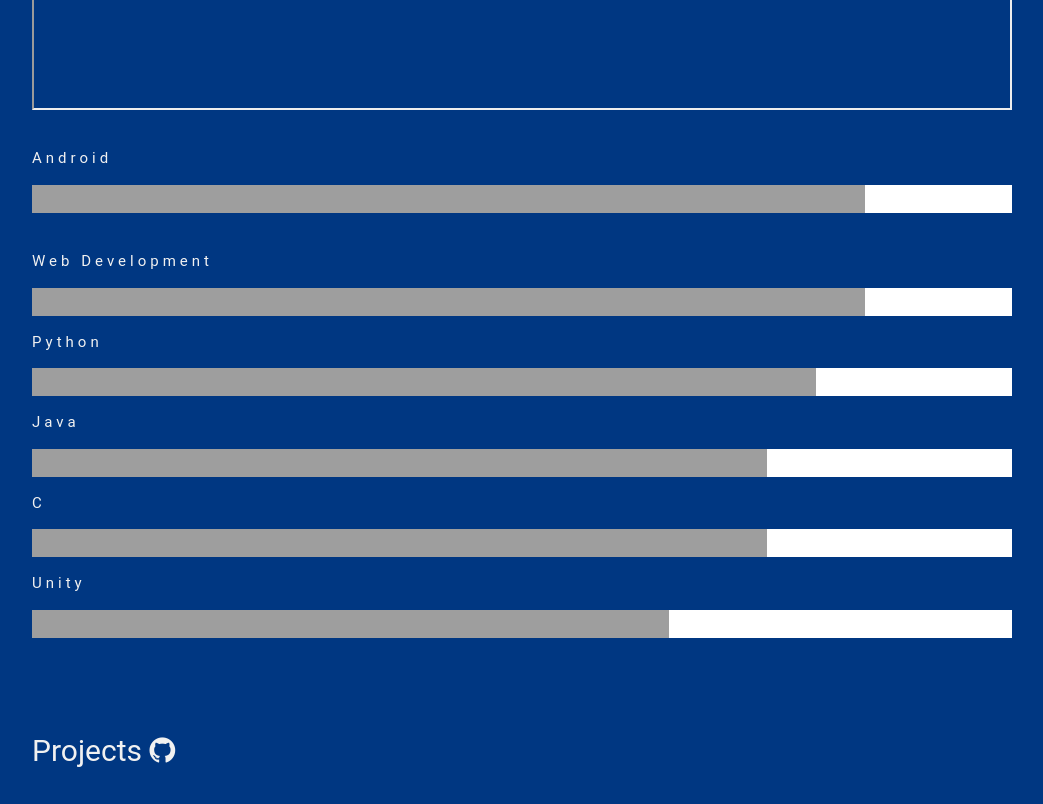
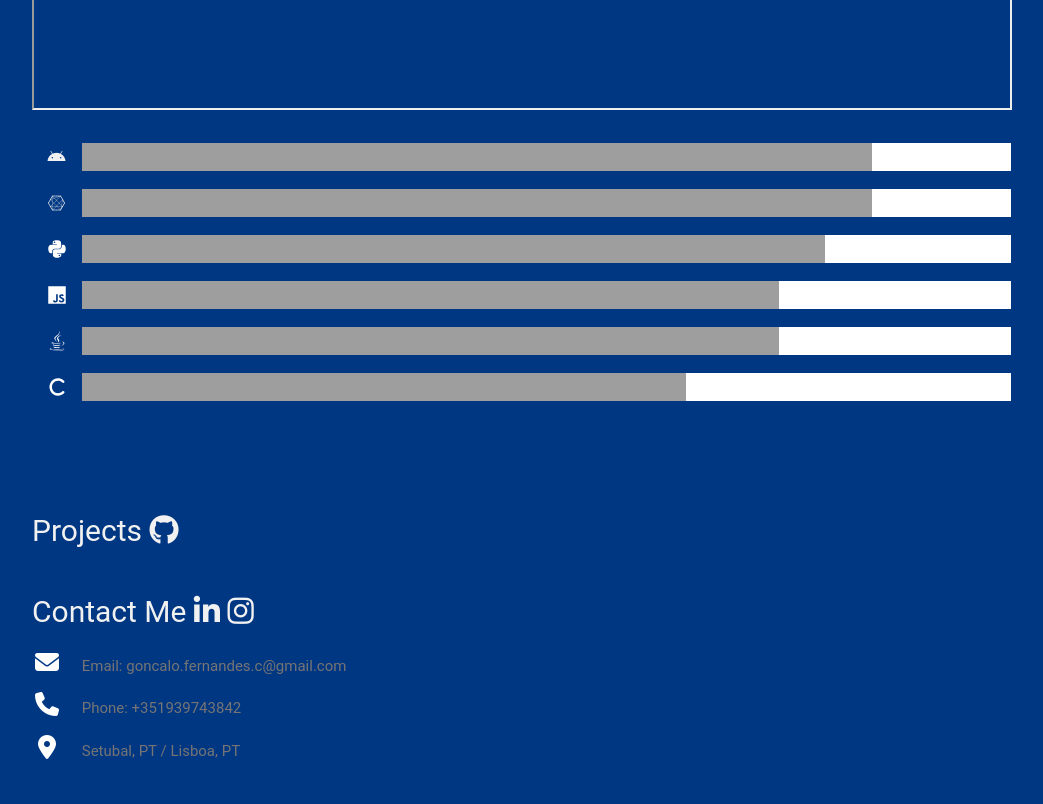
Before and after one commit to GoncaloFernandesCosta/PersonalWebSite, a plain HTML site: page index.html in a window 1280 px wide. Shown: the part 960-1764 px from the top of the page, without its empty margins (178-1221 px from the left). Drawn offline with nearby package versions, Linux system fonts and the light colour scheme.

Commit message:
update skills (ui-icons)

```diff
--- a/css/styles.css
+++ b/css/styles.css
@@ -3,6 +3,18 @@ body, h1,h2,h3,h4,h5,h6 {font-family: "Roboto", sans-serif}
 .cv{
     width: 100%;
     height: 500px;
+}
+
+.icon{
+    width: 20px;
+    height: 20px;
+}
+
+table{
+    border-spacing: 0 1em;
+}
+table tr th{
+    width: 5%;
 }
 
 .w3-row-padding img {margin-bottom: 12px}
--- a/index.html
+++ b/index.html
@@ -1,6 +1,7 @@
-<!DOCTYPE html>
 <html>
 <title>Gonçalo Fernandes Costa</title>
+
+<head>
   <meta charset="UTF-8">
   <meta name="viewport" content="width=device-width, initial-scale=1">
   <link rel="stylesheet" href="https://www.w3schools.com/w3css/4/w3.css">
@@ -8,6 +9,9 @@
   <link rel="stylesheet" href="https://cdnjs.cloudflare.com/ajax/libs/font-awesome/4.7.0/css/font-awesome.min.css">
   <link rel="stylesheet" href="css/styles.css">
   <link rel="shortcut icon" type="image/x-icon" href="assets/profile3-round.png">
+
+  <script src='https://kit.fontawesome.com/a076d05399.js' crossorigin='anonymous'></script>
+</head>
 
 <body class="w3-bg-color">
 <!-- Icon Bar (Sidebar - hidden on small screens) -->
@@ -71,36 +75,61 @@
     <iframe class="cv" src="assets/CV_GoncaloCosta.pdf"></iframe>
     </div>
 
-
-    <p class="w3-wide w3-text-light-grey">Android</p>
-    <div class="w3-white">
-      <div class="w3-grey" style="height:28px;width:85%"></div>
-    </div><br>
-    <p class="w3-wide w3-text-light-grey">Web Development</p>
-    <div class="w3-white">
-      <div class="w3-grey" style="height:28px;width:85%"></div>
-    </div>
-    <p class="w3-wide w3-text-light-grey">Python</p>
-    <div class="w3-white">
-      <div class="w3-grey" style="height:28px;width:80%"></div>
-    </div>
-    <p class="w3-wide w3-text-light-grey">Java</p>
-    <div class="w3-white">
-      <div class="w3-grey" style="height:28px;width:75%"></div>
-    </div>
-    <p class="w3-wide w3-text-light-grey">C</p>
-    <div class="w3-white">
-      <div class="w3-grey" style="height:28px;width:75%"></div>
-    </div>
-    <p class="w3-wide w3-text-light-grey">Unity</p>
-    <div class="w3-white">
-      <div class="w3-grey" style="height:28px;width:65%"></div>
-    </div>
-
+    <table style="width: 100%;">
+      <tr>
+        <th>
+          <i class="fa fa-android w3-text-light-grey"></i>
+        </th>
+        <td>
+          <div class="w3-white"><div class="w3-grey" style="height:28px;width:85%"></div></div>
+        </td>
+      </tr>
+      <tr>
+        <th>
+          <i class="fa fa-connectdevelop w3-text-light-grey"></i>
+        </th>
+        <td>
+          <div class="w3-white"><div class="w3-grey" style="height:28px;width:85%"></div></div>
+        </td>
+      </tr>
+      <tr>
+        <th>
+          <img class="icon" src="assets/icons/python-brands.svg">
+        </th>
+        <td>
+          <div class="w3-white"><div class="w3-grey" style="height:28px;width:80%"></div></div>
+        </td>
+      </tr>
+      <tr>
+        <th>
+          <img class="icon" src="assets/icons/js-brands.svg">
+        </th>
+        <td>
+          <div class="w3-white"><div class="w3-grey" style="height:28px;width:75%"></div></div>
+        </td>
+      </tr>
+      <tr>
+        <th>
+          <img class="icon" src="assets/icons/java-brands.svg">
+        </th>
+        <td>
+          <div class="w3-white"><div class="w3-grey" style="height:28px;width:75%"></div></div>
+        </td>
+      </tr>
+      <tr>
+        <th>
+          <img class="icon" src="assets/icons/c-solid.svg">
+        </th>
+        <td>
+          <div class="w3-white"><div class="w3-grey" style="height:28px;width:65%"></div></div>
+      </td>
+      </tr>
+    </table>
   </div>
 
   <div class="w3-content w3-padding-16" id="projects">
     <h2 class="w3-text-light-grey">Projects <a href="https://github.com/GoncaloFernandesCosta"><i class="fa fa-github xxlarge"></i></a></h2>
+    <!--<iframe src="https://goncalofernandescosta.github.io/PersonalWebSite/"></iframe>-->
   </div>
 
 
```
Also changed, not shown: assets/icons/c-solid.svg (added), assets/icons/java-brands.svg (added), assets/icons/js-brands.svg (added), assets/icons/python-brands.svg (added). Lines whose indentation alone changed are shown as unchanged.
